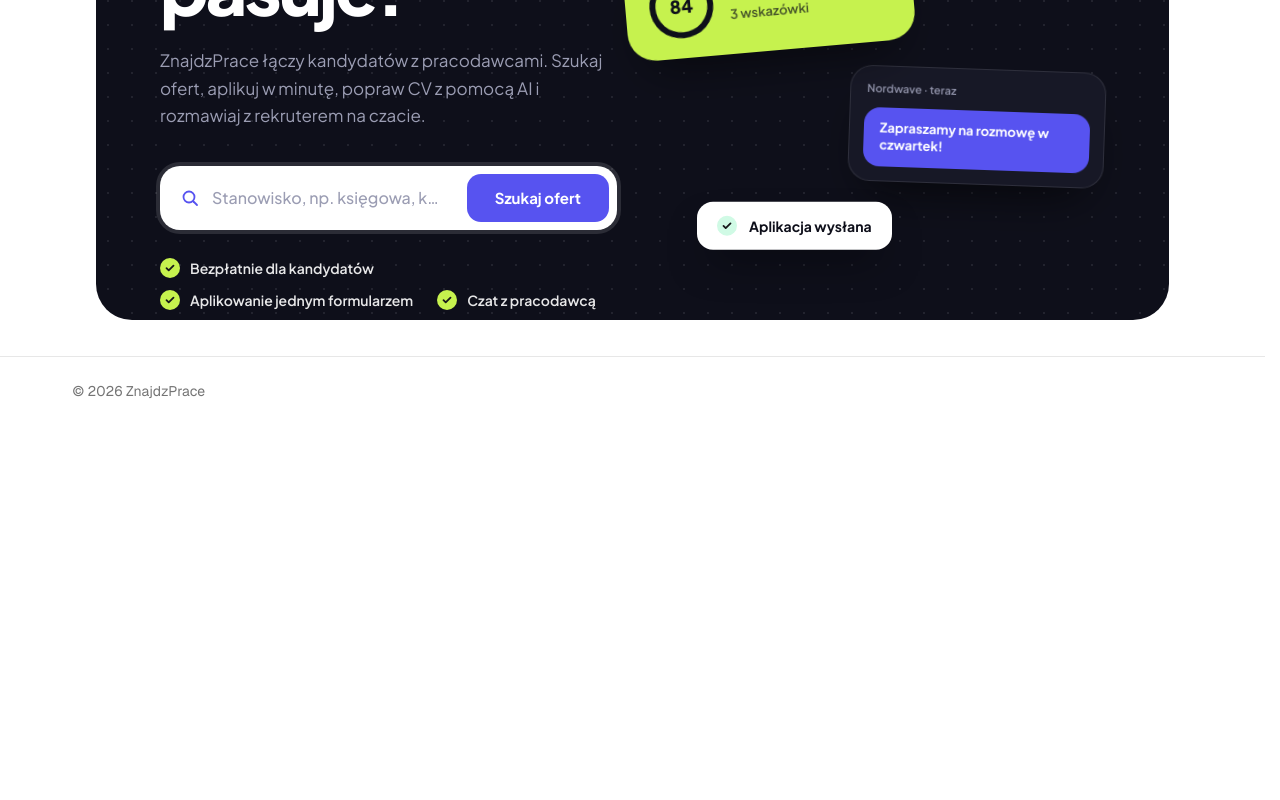
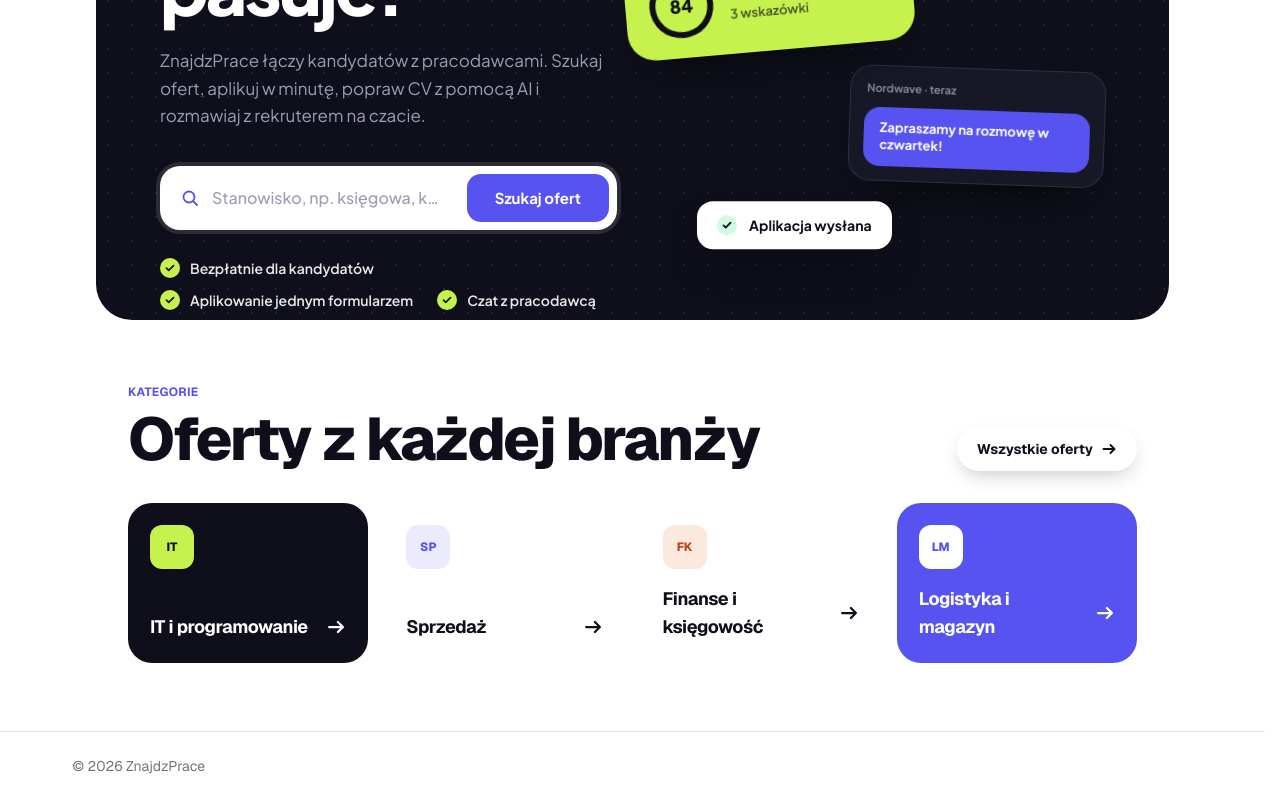
Before and after one commit to Bodia06/ZnajdzPrace, a Next.js app in the folder client/: page / in a window 1280 px wide. Shown: the part 448-1248 px from the top of the page. Before the commit the page ends 873 px from the top, so only its background shows below. Built offline with nearby package versions, Linux system fonts and the light colour scheme.

Commit message:
Add category component

```diff
--- /dev/null
+++ b/client/src/components/features/home/Category.jsx
@@ -0,0 +1,23 @@
+import { CATEGORY_DATA } from '@/constants'
+import CategoryItem from './Category/CategoryItem'
+import CategoryTitle from './Category/CategoryTitle'
+
+export default function Category() {
+	const { badge, title, button, cards } = CATEGORY_DATA
+
+	return (
+		<section
+			aria-labelledby='category-title'
+			className='px-4 py-8 sm:px-6 sm:py-10 lg:px-12 lg:py-12'
+		>
+			<div className='mx-auto max-w-7xl 2xl:max-w-360'>
+				<CategoryTitle badge={badge} title={title} button={button} />
+				<ul className='mt-6 grid grid-cols-1 gap-3 sm:mt-8 sm:grid-cols-2 sm:gap-4 lg:grid-cols-4'>
+					{cards.map((card) => (
+						<CategoryItem key={card.id} item={card} />
+					))}
+				</ul>
+			</div>
+		</section>
+	)
+}
--- /dev/null
+++ b/client/src/components/features/home/Category/CategoryItem.jsx
@@ -0,0 +1,35 @@
+import Link from 'next/link'
+
+import ArrowIcon from '@/components/ui/ArrowIcon'
+
+const VARIANTS = {
+	dark: { card: 'bg-ink text-white', code: 'bg-accent text-ink' },
+	light: { card: 'bg-white text-ink', code: 'bg-primary-soft text-primary' },
+	peach: { card: 'bg-white text-ink', code: 'bg-[#fce9de] text-[#b9461c]' },
+	primary: { card: 'bg-primary text-white', code: 'bg-white text-primary' }
+}
+
+export default function CategoryItem({ item }) {
+	const { code, title, link, variant } = item
+	const styles = VARIANTS[variant] ?? VARIANTS.light
+
+	return (
+		<li>
+			<Link
+				href={link}
+				className={`group flex h-36 flex-col justify-between rounded-3xl p-5 transition hover:-translate-y-1 hover:shadow-[0_16px_32px_-12px_rgba(14,15,26,0.3)] sm:h-40 sm:p-5.5 ${styles.card}`}
+			>
+				<span
+					aria-hidden='true'
+					className={`flex size-11 items-center justify-center rounded-xl text-xs font-extrabold ${styles.code}`}
+				>
+					{code}
+				</span>
+				<span className='flex items-center justify-between gap-3 text-base font-bold tracking-tight sm:text-lg'>
+					{title}
+					<ArrowIcon className='size-5 transition group-hover:translate-x-1' />
+				</span>
+			</Link>
+		</li>
+	)
+}
--- /dev/null
+++ b/client/src/components/features/home/Category/CategoryTitle.jsx
@@ -0,0 +1,26 @@
+import Link from 'next/link'
+
+import ArrowIcon from '@/components/ui/ArrowIcon'
+
+export default function CategoryTitle({ badge, title, button }) {
+	return (
+		<div className='flex flex-col items-center gap-x-6 gap-y-4 text-center sm:flex-row sm:flex-wrap sm:items-end sm:justify-between sm:text-left'>
+			<div>
+				<p className='text-xs font-bold tracking-wide text-primary uppercase'>{badge}</p>
+				<h2
+					id='category-title'
+					className='mt-2 text-3xl leading-[1.05] font-extrabold tracking-[-0.04em] text-ink sm:text-5xl lg:text-6xl'
+				>
+					{title}
+				</h2>
+			</div>
+			<Link
+				href={button.link}
+				className='inline-flex items-center gap-2 rounded-full bg-white px-5 py-3 text-sm font-bold text-ink shadow-[0_8px_20px_-6px_rgba(14,15,26,0.25)] transition hover:-translate-y-0.5 hover:shadow-[0_12px_28px_-8px_rgba(14,15,26,0.35)]'
+			>
+				{button.title}
+				<ArrowIcon />
+			</Link>
+		</div>
+	)
+}
--- /dev/null
+++ b/client/src/components/ui/ArrowIcon.jsx
@@ -0,0 +1,13 @@
+export default function ArrowIcon({ className = '' }) {
+	return (
+		<svg viewBox='0 0 16 16' className={`size-4 shrink-0 ${className}`} fill='none' aria-hidden='true'>
+			<path
+				d='M2.5 8h11m-4-4 4 4-4 4'
+				stroke='currentColor'
+				strokeWidth='1.8'
+				strokeLinecap='round'
+				strokeLinejoin='round'
+			/>
+		</svg>
+	)
+}
--- a/client/src/constants/constants.js
+++ b/client/src/constants/constants.js
@@ -80,3 +80,42 @@ export const HERO_DATA = {
     }
   }
 }
+
+export const CATEGORY_DATA = {
+  badge: 'Kategorie',
+  title: 'Oferty z każdej branży',
+  button: {
+    title: 'Wszystkie oferty',
+    link: LINKS.OFFERS
+  },
+  cards: [
+    {
+      id: 'it',
+      code: 'IT',
+      title: 'IT i programowanie',
+      link: `${LINKS.OFFERS}?category=it`,
+      variant: 'dark'
+    },
+    {
+      id: 'sales',
+      code: 'SP',
+      title: 'Sprzedaż',
+      link: `${LINKS.OFFERS}?category=sprzedaz`,
+      variant: 'light'
+    },
+    {
+      id: 'finance',
+      code: 'FK',
+      title: 'Finanse i księgowość',
+      link: `${LINKS.OFFERS}?category=finanse`,
+      variant: 'peach'
+    },
+    {
+      id: 'logistics',
+      code: 'LM',
+      title: 'Logistyka i magazyn',
+      link: `${LINKS.OFFERS}?category=logistyka`,
+      variant: 'primary'
+    }
+  ]
+}
--- a/client/src/views/home/HomePage.jsx
+++ b/client/src/views/home/HomePage.jsx
@@ -1,9 +1,11 @@
 import Hero from '@/components/features/home/Hero'
+import Category from '@/components/features/home/Category'
 
 export default function HomePage() {
 	return (
 		<div className='px-0 py-2 sm:px-6 sm:py-4 lg:px-12 xl:px-20 xl:py-5'>
 			<Hero />
+			<Category />
 		</div>
 	)
 }
```
